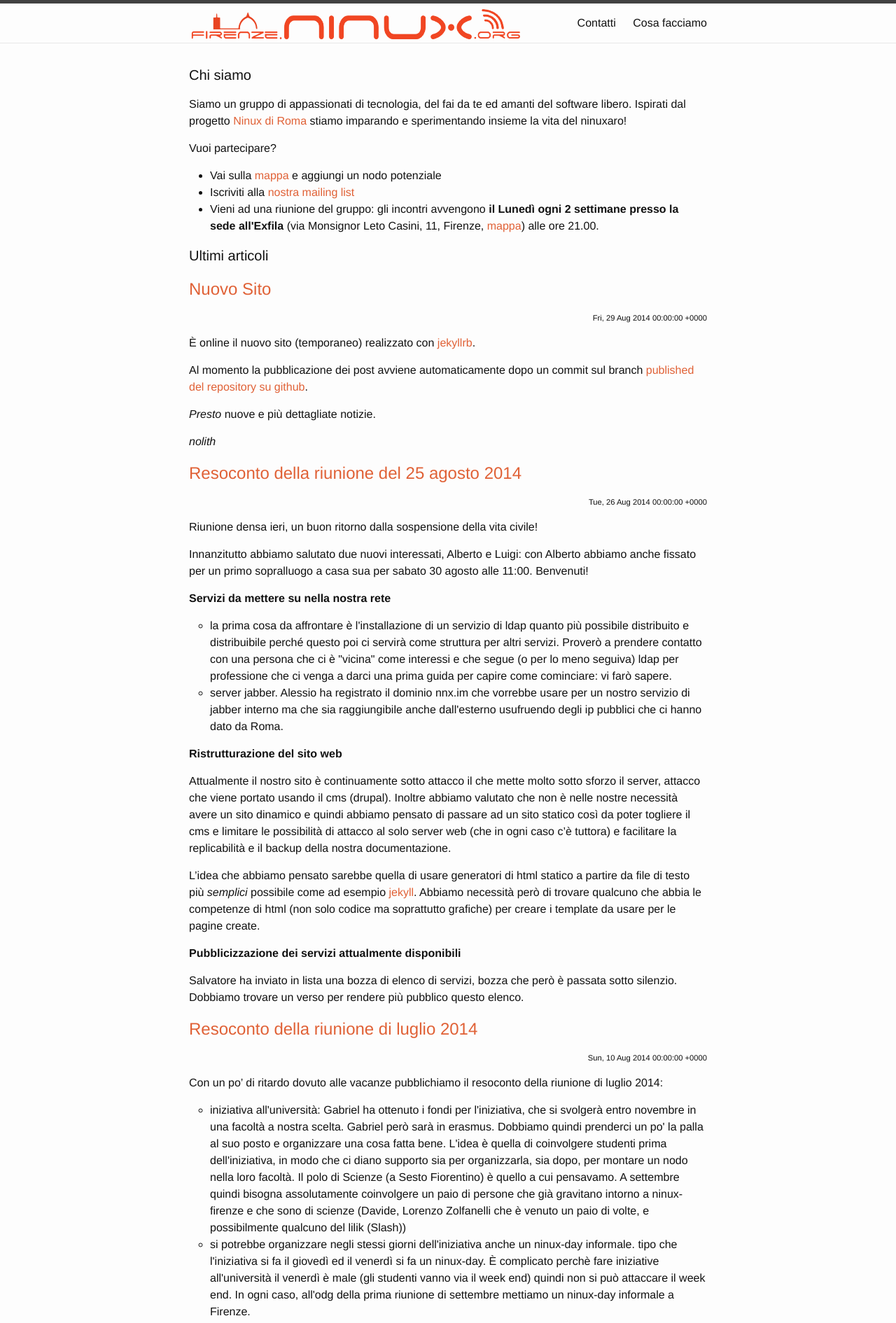
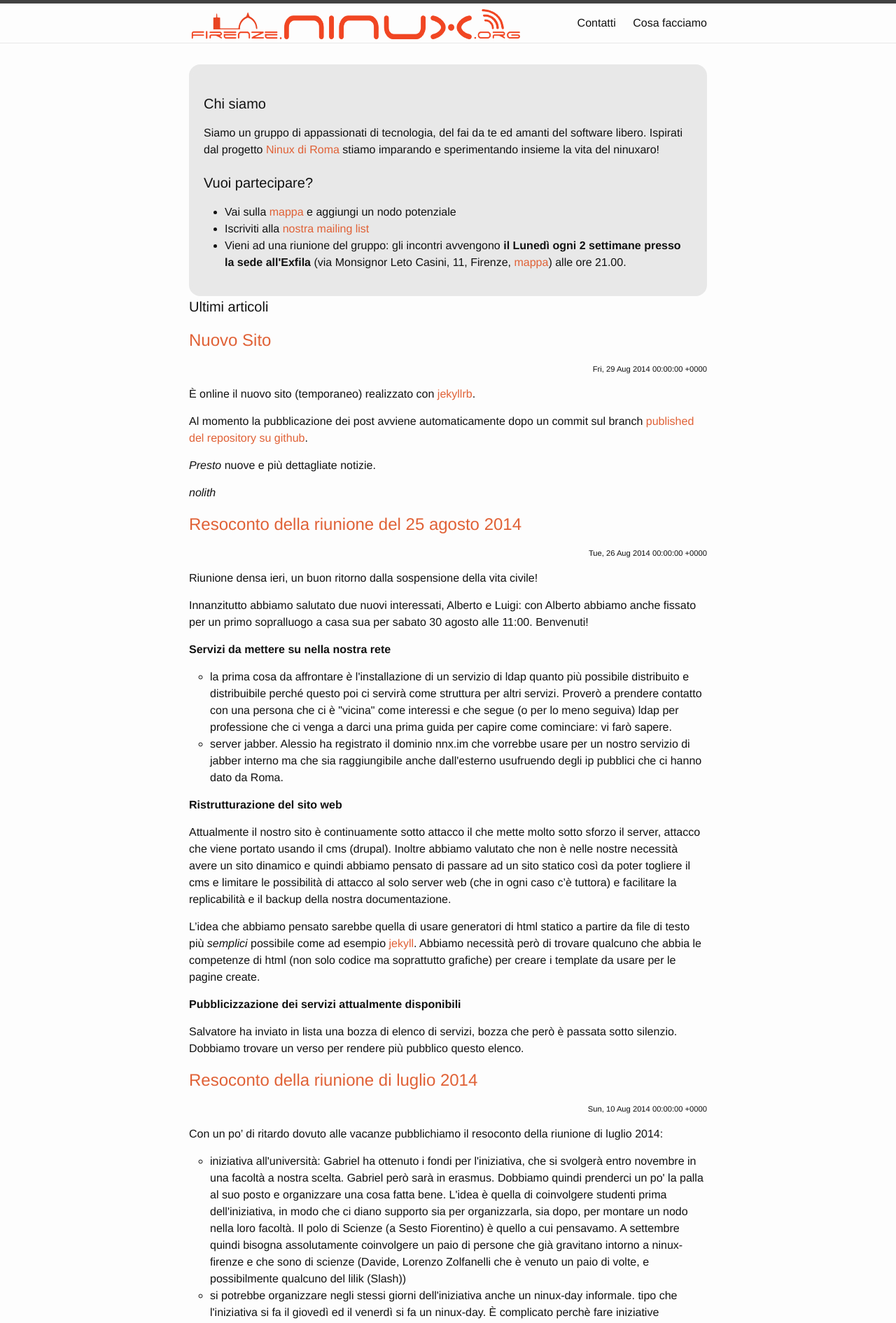
Before and after one commit to ninux-fi/firenze.ninux.org___old, a Jekyll site: the page built from index.html, in a window 1280 px wide. Shown: the top 1890 px of the page at 70% size. Built offline with Jekyll 4.4.1, drawn with Linux system fonts in a browser that asks for light colours; the list of posts is cut into pages by our own code; comment, search, counter and statistics services are not loaded; some of the changed text lies outside the part shown.

Commit message:
messaggi sticky

```diff
--- a/_includes/footer.html
+++ b/_includes/footer.html
@@ -46,7 +46,10 @@
       </div>
 
       <div class="footer-col  footer-col-3">
-        <p class="text">{{ site.description }}</p>
+	<ul class="contact-list">
+        <li class="text">{{ site.description }}</li>
+	<li class="rss-subscribe">Seguici <a href="{{ "/rss.xml" | prepend: site.baseurl }}">via RSS</a></li>
+	</ul>
       </div>
     </div>
 
--- /dev/null
+++ b/_includes/sticky.html
@@ -0,0 +1,25 @@
+<!--
+ATTENZIONE: questo file viene riprodotto in cima alla homepage
+se vuoi aggiungere una notizia importante mettila alla fine di questo file!
+
+-->
+<div id="chi-siamo">
+    <h1 class="page-heading">Chi siamo</h1>
+
+Siamo un gruppo di appassionati di tecnologia, del fai da te ed amanti
+del software libero.  Ispirati dal progetto <a
+href="http://ninux.org">Ninux di Roma</a> stiamo imparando e
+sperimentando insieme la vita del ninuxaro!
+
+</div>
+<div id="vuoi-partecipare">
+<h1 class="page-heading">Vuoi partecipare?</h1>
+<ul>
+<li> Vai sulla <a href="http://map.ninux.org">mappa</a> e aggiungi un nodo potenziale</li>
+<li> Iscriviti alla <a hef="http://ml.ninux.org/mailman/listinfo/firenze">nostra mailing list</a></li>
+<li> Vieni ad una riunione del gruppo: gli incontri avvengono <strong>il Lunedì ogni 2 settimane presso la sede all'Exfila</strong> (via Monsignor Leto Casini, 11, Firenze, <a href="http://www.openstreetmap.org/?mlat=43.768925070762634&mlon=11.29794180393219&zoom=18">mappa</a>) alle ore 21.00.</li>
+</ul>
+</div>
+
+<!-- aggiungi qui sotto le tue modifiche magari segnando con un
+commento quando è il caso di rimuoverle -->
--- a/assets/css/main.scss
+++ b/assets/css/main.scss
@@ -57,3 +57,12 @@ $on-laptop:        800px;
 strong {
        font-weight: bold;
 }
+
+#sticky {
+	padding: 1em;
+	background: $grey-color-light;
+	border: solid thick $grey-color-light;
+    	border-radius: 1em
+}
+
+#sticky h1 { margin-top: 1em; }
--- a/index.html
+++ b/index.html
@@ -3,20 +3,9 @@ layout: default
 ---
 
 <div class="home">
-
-  <div id="chi-siamo">
-    <h1 class="page-heading">Chi siamo</h1>
-
-<p>Siamo un gruppo di appassionati di tecnologia, del fai da te ed amanti del software libero. Ispirati dal progetto <a href="http://ninux.org">Ninux di Roma</a> stiamo imparando e sperimentando insieme la vita del ninuxaro!
-
-<p>
-Vuoi partecipare?
-<ul>
-<li> Vai sulla <a href="http://map.ninux.org">mappa</a> e aggiungi un nodo potenziale
-<li> Iscriviti alla <a hef="http://ml.ninux.org/mailman/listinfo/firenze">nostra mailing list</a>
-<li> Vieni ad una riunione del gruppo: gli incontri avvengono <strong>il Lunedì ogni 2 settimane presso la sede all'Exfila</strong> (via Monsignor Leto Casini, 11, Firenze, <a href="http://www.openstreetmap.org/?mlat=43.768925070762634&mlon=11.29794180393219&zoom=18">mappa</a>) alle ore 21.00.
-</p>
-</div>
+  <div id="sticky">
+  {% include sticky.html %}
+  </div>
 
   <h1 class="page-heading">Ultimi articoli</h1>
 
@@ -66,14 +55,11 @@ Vuoi partecipare?
   {% endfor %}
 
   {% if paginator.next_page %}
-    <a href="{{ paginator.next_page_path | prepend: site.baseurl | replace: '//', '/' }}">Next &raquo;</a>
+    <a href="{{ paginator.next_page_path | prepend: site.baseurl | replace: '//', '/' }}">Succ &raquo;</a>
   {% else %}
-    <span>Next &raquo;</span>
+    <span>Succ &raquo;</span>
   {% endif %}
 </div>
 {% endif %}
 
-
-  <p class="rss-subscribe">subscribe <a href="{{ "/rss.xml" | prepend: site.baseurl }}">via RSS</a></p>
-
 </div>
```
Also changed, not shown: other parts of index.html (+2 -2 lines).
